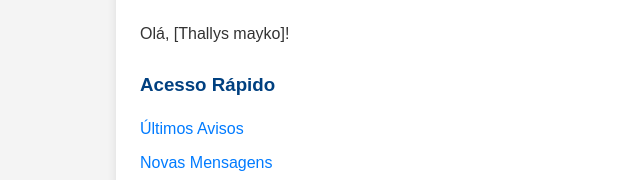
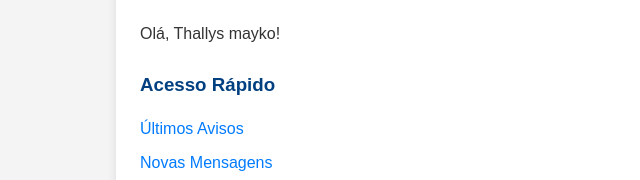
Before and after one commit to Thallys28/Conecta-escola, a plain HTML site: page dashboard.html in a window 1280 px wide. Shown: the part 262-442 px from the top of the page, 0-640 px from the left. Drawn offline with Linux system fonts and the light colour scheme.

Commit message:
Update dashboard.html

```diff
--- a/dashboard.html
+++ b/dashboard.html
@@ -26,7 +26,7 @@
 
     <main>
         <h2>Bem-vindo(a) ao Painel Conecta Escola!</h2>
-        <p>Olá, [Thallys mayko]!</p> <!-- Placeholder -->
+        <p>Olá, Thallys mayko!</p> <!-- Placeholder -->
 
         <section class="quick-access">
             <h3>Acesso Rápido</h3>
```
